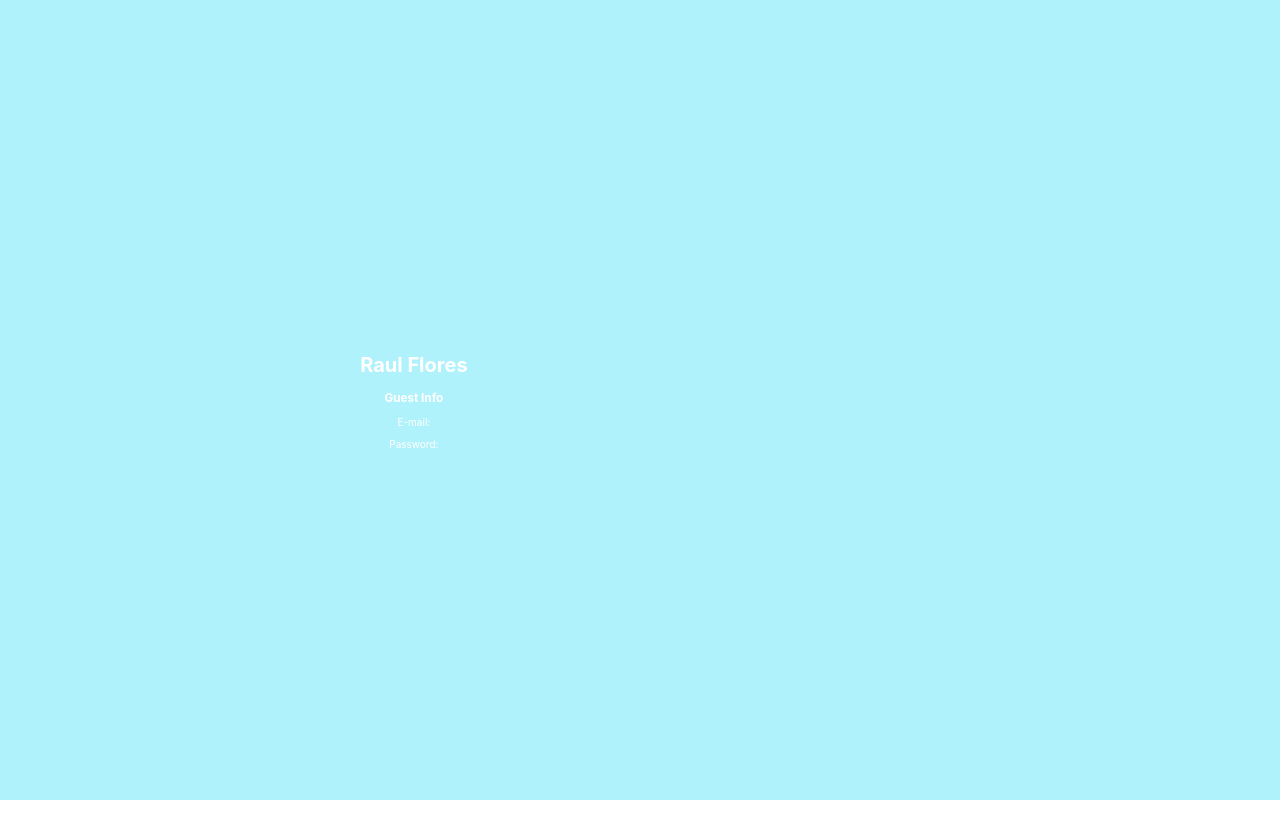
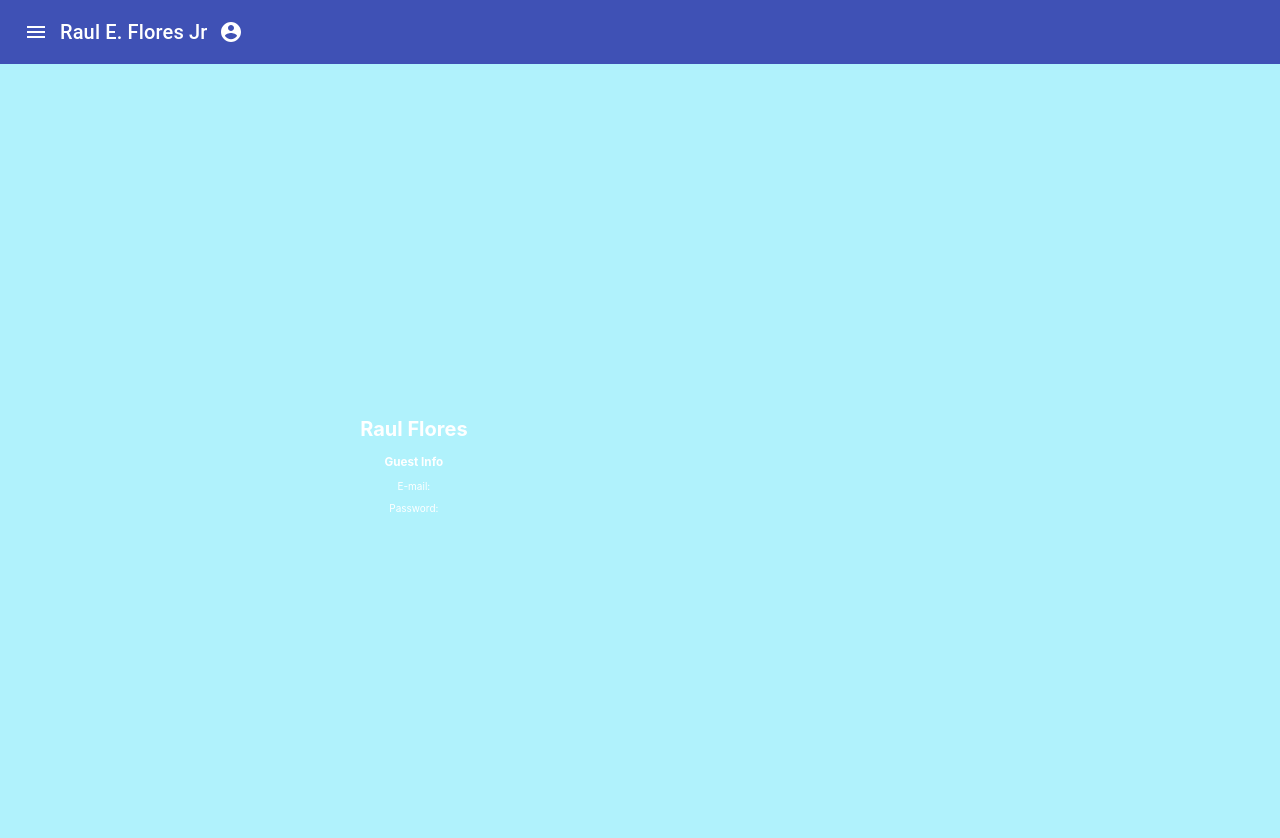
Before and after one commit to rauleflores/refloresjr-portfolio, a React (Create React App) app: page / in a window 1280 px wide. Shown: the top 838 px of the page. Before the commit the page ends 800 px from the top, so only its background shows below. Built offline with nearby package versions, Linux system fonts and the light colour scheme.

Commit message:
navBar nearly complete

```diff
--- a/package.json
+++ b/package.json
@@ -4,11 +4,13 @@
   "private": true,
   "dependencies": {
     "@material-ui/core": "^4.11.3",
+    "@material-ui/icons": "^4.11.2",
     "@testing-library/jest-dom": "^5.11.9",
     "@testing-library/react": "^11.2.5",
     "@testing-library/user-event": "^12.7.1",
     "axios": "^0.21.1",
     "formik": "^2.2.6",
+    "prop-types": "^15.7.2",
     "react": "^17.0.1",
     "react-color": "^2.19.3",
     "react-dom": "^17.0.1",
--- a/src/App.js
+++ b/src/App.js
@@ -1,16 +1,18 @@
 import "./Styles/App.css";
 import NoMatch from "./util/NoMatch";
+import NavBar from "./Components/NavBar";
 import Splash from "./Components/Splash";
 import SignUp from "./Components/SignUpForm";
 import Dashboard from "./Components/Dashboard";
 import LoginForm from "./Components/LoginForm";
 import { Route, Switch } from "react-router-dom";
 
-function App() {
+function App(props) {
   return (
     <>
+      <NavBar />
       <Switch>
-        <Route exact path="/">
+        <Route path="/">
           <div className="FrontPage">
             <div className="left-side">
               <Splash />
--- /dev/null
+++ b/src/Components/NavBar.js
@@ -0,0 +1,60 @@
+import React, { useState } from "react";
+import {
+  AppBar,
+  Menu,
+  MenuItem,
+  Toolbar,
+  IconButton,
+  Typography,
+} from "@material-ui/core";
+import MenuIcon from "@material-ui/icons/Menu";
+import AccountCircle from "@material-ui/icons/AccountCircle";
+
+const NavBar = (props) => {
+  const [anchorEl, setAnchorEl] = useState(null);
+  const open = Boolean(anchorEl);
+
+  const handleMenu = (event) => {
+    setAnchorEl(event.currentTarget);
+  };
+
+  const handleClose = () => {
+    setAnchorEl(null);
+  };
+
+  return (
+    <AppBar position="static">
+      <Toolbar>
+        <IconButton edge="start" color="inherit" aria-label="menu">
+          <MenuIcon />
+        </IconButton>
+        <Typography variant="h6">Raul E. Flores Jr</Typography>
+        <div>
+          <IconButton
+            aria-label="account of current user"
+            aria-controls="menu-appbar"
+            aria-haspopup="true"
+            onClick={handleMenu}
+            color="inherit"
+          >
+            <AccountCircle />
+          </IconButton>
+          <Menu
+            id="menu-appbar"
+            anchorEl={anchorEl}
+            anchorOrigin={{ veritcal: "top", horizontal: "right" }}
+            keepMounted
+            transformOrigin={{ veritcal: "top", horizontal: "right" }}
+            open={open}
+            onClose={handleClose}
+          >
+            <MenuItem onClick={handleClose}>My Profile</MenuItem>
+            <MenuItem onClick={handleClose}>My Account</MenuItem>
+          </Menu>
+        </div>
+      </Toolbar>
+    </AppBar>
+  );
+};
+
+export default NavBar;
```
Also changed, not shown: 1 other file (tests, documents, lock files or other folders).
